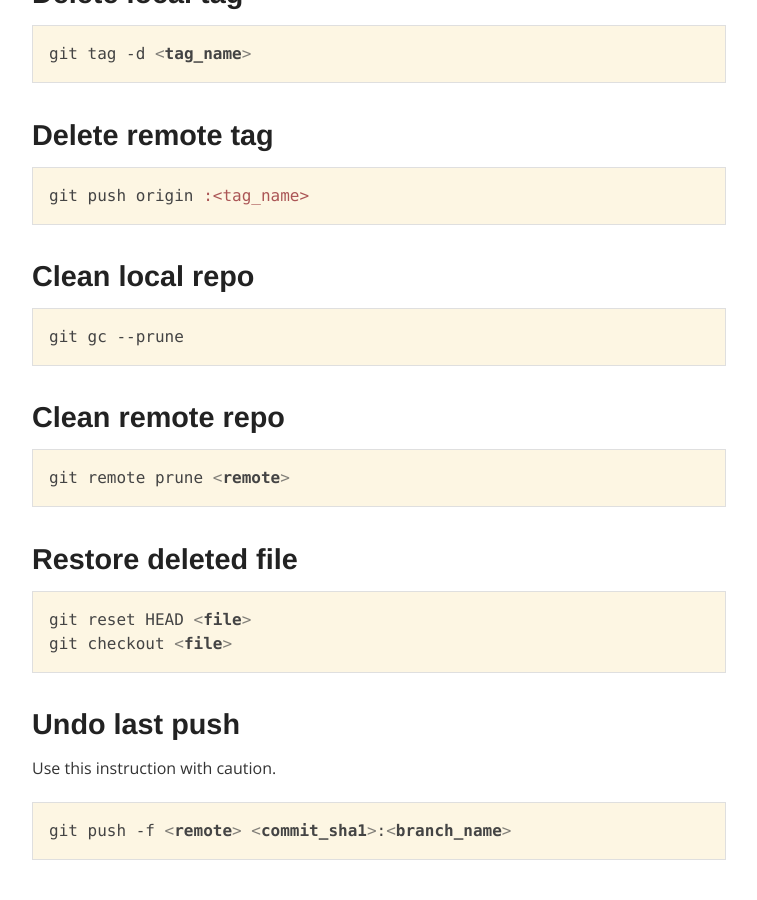
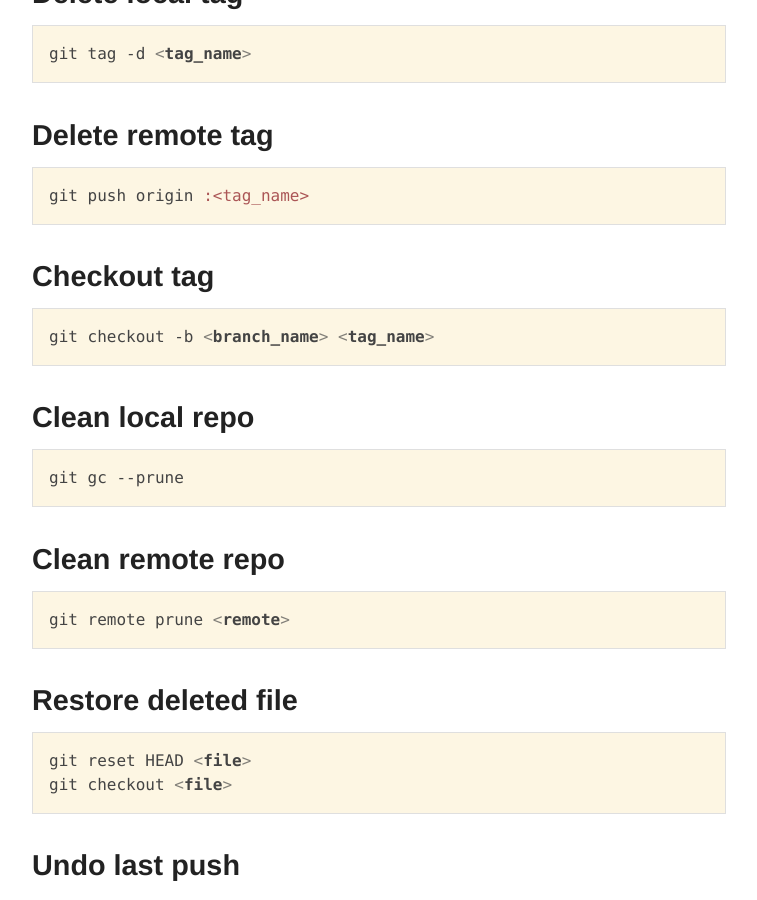
Before and after one commit to satanas/site, a Jekyll site: the page built from cheatsheets/git/index.md, in a window 1280 px wide and 900 px high, scrolled down 2065 px. Shown: the whole window, without its empty margins (261-1018 px from the left). Built offline with Jekyll 4.4.1, drawn with Linux system fonts in a browser that asks for light colours; nearby versions of some CDN libraries; Markdown is read by kramdown in place of the engine named in the settings; comment, search, counter and statistics services are not loaded.

Commit message:
Added checkout tag

````diff
--- a/cheatsheets/git/index.md
+++ b/cheatsheets/git/index.md
@@ -93,6 +93,11 @@ git tag -d <tag_name>
 
 ```bash
 git push origin :<tag_name>
+```
+### Checkout tag
+
+```bash
+git checkout -b <branch_name> <tag_name>
 ```
 
 ### Clean local repo
````
